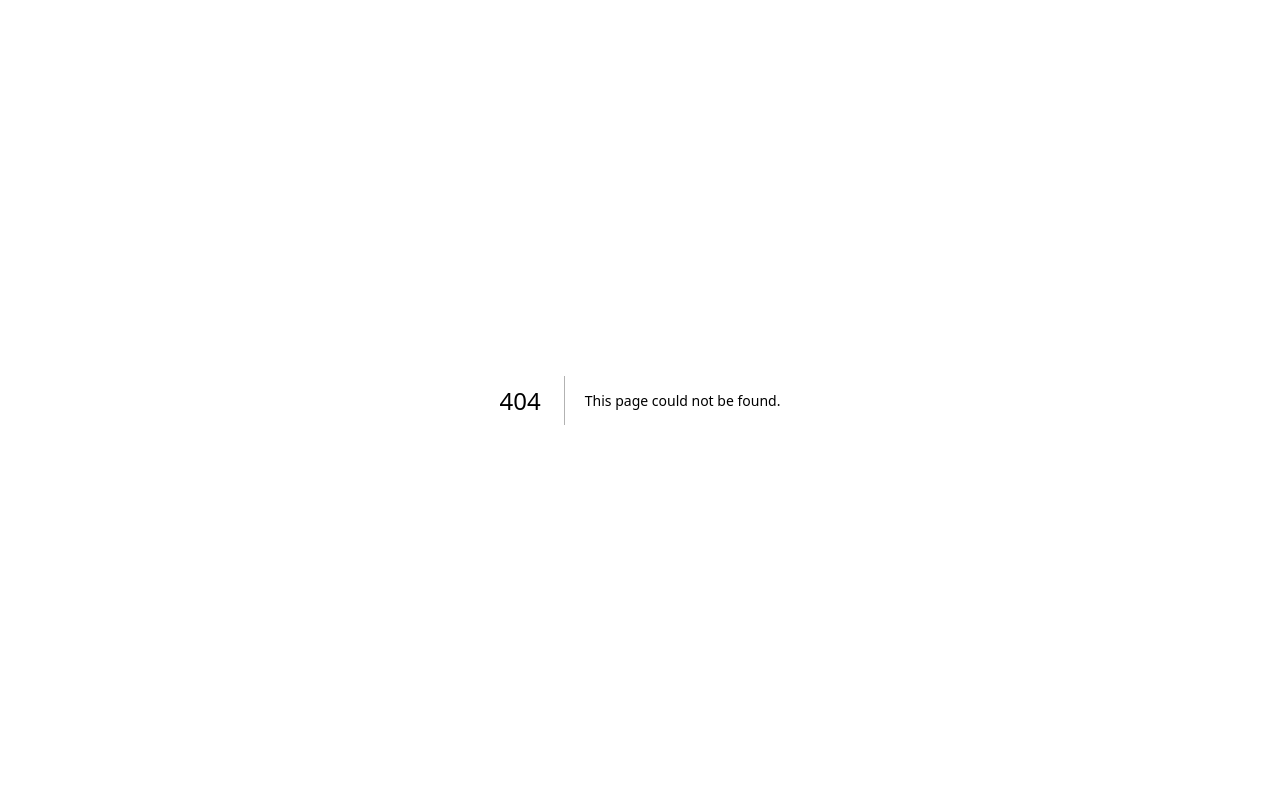
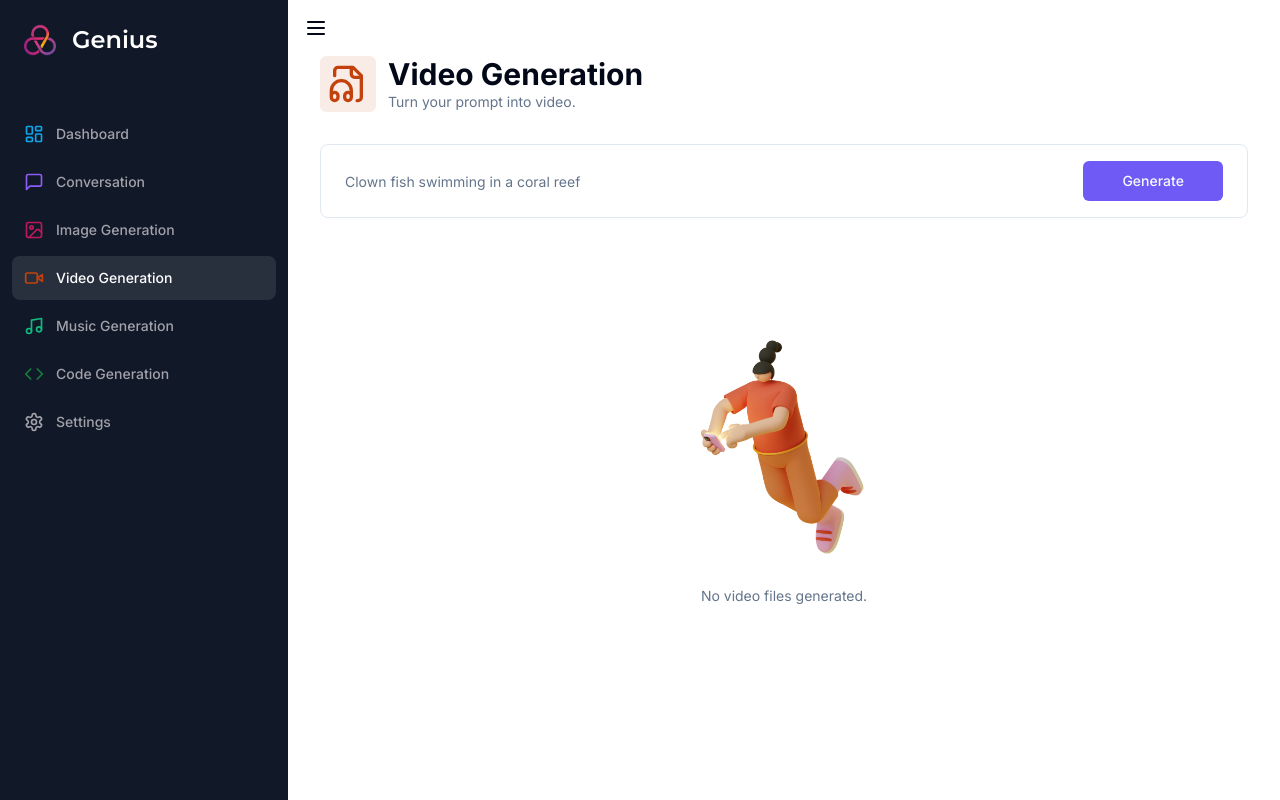
Before and after one commit to nitishkumar333/GenerateXY, a Next.js app: page /video in a window 1280 px wide. Before the commit this address had no page. Built offline with nearby package versions, Linux system fonts and the light colour scheme.

Commit message:
added video section

```diff
--- /dev/null
+++ b/app/(dashboard)/(routes)/video/constants.tsx
@@ -0,0 +1,7 @@
+import * as z from "zod";
+
+export const formSchema = z.object({
+  prompt: z.string().min(1, {
+    message: "Prompt is required."
+  }),
+});
--- /dev/null
+++ b/app/(dashboard)/(routes)/video/page.tsx
@@ -0,0 +1,115 @@
+"use client";
+
+import * as z from "zod";
+import axios from "axios";
+import { useState } from "react";
+import { zodResolver } from "@hookform/resolvers/zod";
+import { useForm } from "react-hook-form";
+import { FileAudio } from "lucide-react";
+import { useRouter } from "next/navigation";
+import { toast } from "react-hot-toast";
+import Heading from "@/components/heading";
+import { Button } from "@/components/ui/button";
+import { Input } from "@/components/ui/input";
+import { Form, FormControl, FormField, FormItem } from "@/components/ui/form";
+import { Loader } from "@/components/loader";
+import { Empty } from "@/components/empty";
+import { formSchema } from "./constants";
+
+const VideoPage = () => {
+  const router = useRouter();
+  const [video, setVideo] = useState<string>();
+
+  const form = useForm<z.infer<typeof formSchema>>({
+    resolver: zodResolver(formSchema),
+    defaultValues: {
+      prompt: "",
+    }
+  });
+
+  const isLoading = form.formState.isSubmitting;
+
+  const onSubmit = async (values: z.infer<typeof formSchema>) => {
+    try {
+      setVideo(undefined);
+
+      const response = await axios.post('/api/video', values);
+
+      setVideo(response.data[0]);
+      form.reset();
+    } catch (err: any) {
+      if(err?.response?.status === 403){
+        toast.error("You only had 10 generations.");
+      }else{
+        toast.error("Something went wrong!!");
+      }
+    } finally {
+      router.refresh();
+    }
+  }
+
+  return (
+    <div>
+      <Heading
+        title="Video Generation"
+        description="Turn your prompt into video."
+        icon={FileAudio}
+        iconColor="text-orange-700"
+        bgColor="bg-orange-700/10"
+      />
+      <div className="px-4 lg:px-8">
+        <Form {...form}>
+          <form
+            onSubmit={form.handleSubmit(onSubmit)}
+            className="
+              rounded-lg
+              border
+              w-full
+              p-4
+              px-3
+              md:px-6
+              focus-within:shadow-sm
+              grid
+              grid-cols-12
+              gap-2
+            "
+          >
+            <FormField
+              name="prompt"
+              render={({ field }) => (
+                <FormItem className="col-span-12 lg:col-span-10">
+                  <FormControl className="m-0 p-0">
+                    <Input
+                      className="border-0 outline-none focus-visible:ring-0 focus-visible:ring-transparent"
+                      disabled={isLoading}
+                      placeholder="Clown fish swimming in a coral reef"
+                      {...field}
+                    />
+                  </FormControl>
+                </FormItem>
+              )}
+            />
+            <Button className="col-span-12 lg:col-span-2 w-full" type="submit" disabled={isLoading} size="icon">
+              Generate
+            </Button>
+          </form>
+        </Form>
+        {isLoading && (
+          <div className="p-20">
+            <Loader />
+          </div>
+        )}
+        {!video && !isLoading && (
+          <Empty label="No video files generated." />
+        )}
+        {video && (
+          <video controls className="w-full aspect-video mt-8 rounded-lg border bg-black">
+            <source src={video} />
+          </video>
+        )}
+      </div>
+    </div>
+   );
+}
+
+export default VideoPage;
--- a/app/globals.css
+++ b/app/globals.css
@@ -19,7 +19,7 @@ body,
     --popover: 0 0% 100%;
     --popover-foreground: 222.2 84% 4.9%;
 
-    --primary: 222.2 47.4% 11.2%;
+    --primary: 248 90% 66%;
     --primary-foreground: 210 40% 98%;
 
     --secondary: 210 40% 96.1%;
```
